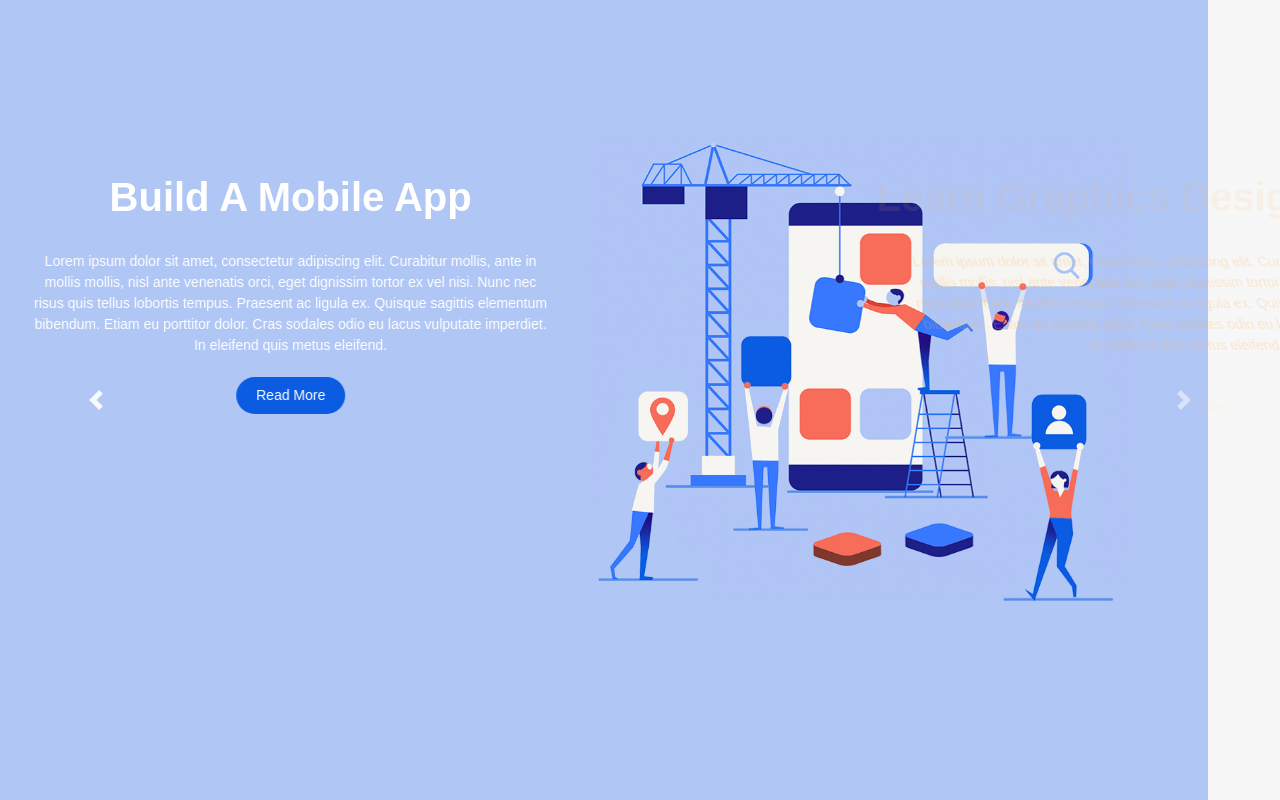
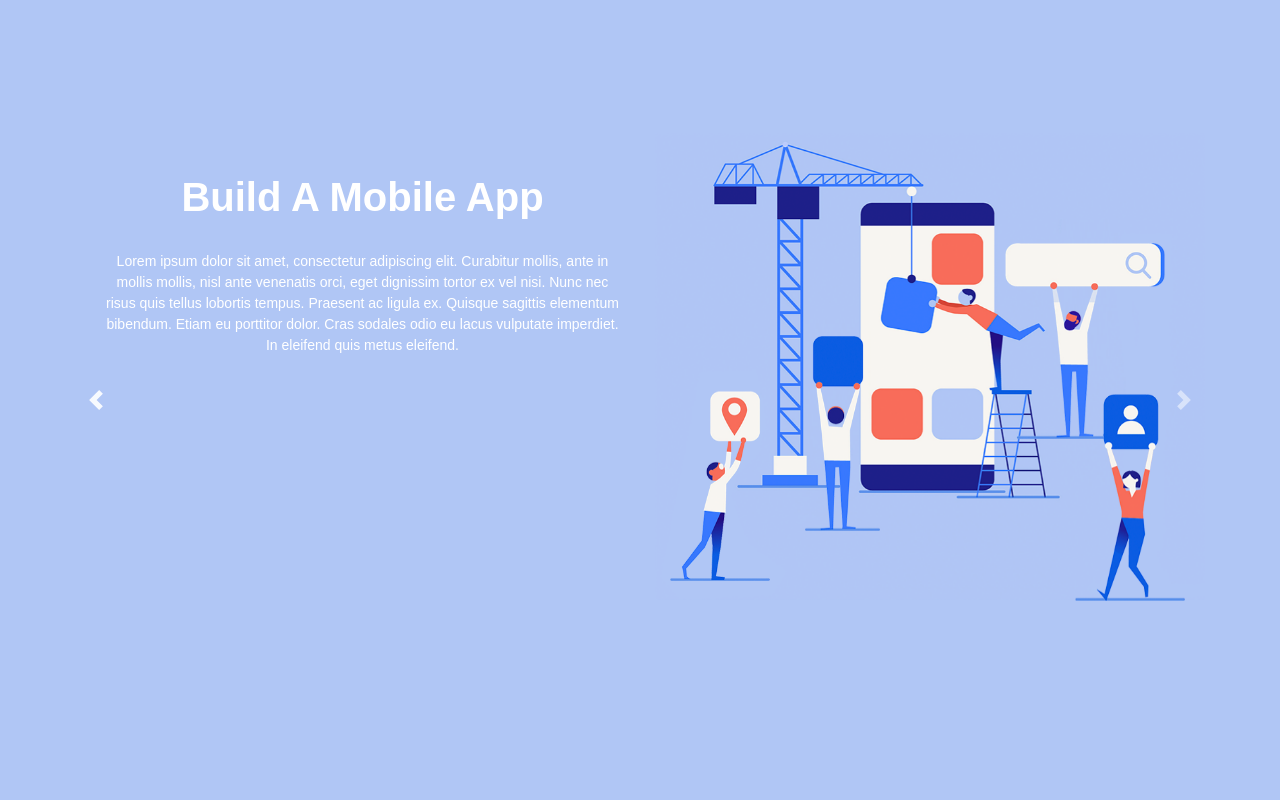
Before and after one commit to HamzaAhmedSheikh/demo_project-4b_short_animation, a React (Create React App) app: page / in a window 1280 px wide. Built offline with nearby package versions, Linux system fonts and the light colour scheme.

Commit message:
short animation complete

```diff
--- a/public/index.html
+++ b/public/index.html
@@ -3,6 +3,8 @@
   <head>
     <meta charset="utf-8" />
     <link rel="icon" href="%PUBLIC_URL%/favicon.ico" />
+    <meta charset="utf-8">
+    <meta name="viewport" content="width=device-width, initial-scale=1, shrink-to-fit=no">
     <meta name="viewport" content="width=device-width, initial-scale=1" />
     <meta name="theme-color" content="#000000" />
     <meta
--- a/src/4B_Short_Animation/App.js
+++ b/src/4B_Short_Animation/App.js
@@ -19,7 +19,7 @@ import 'animate.css'
 
 export const Animation = () => {
     return (
-      <div id="carouselExampleControls" className="carousel slide" data-ride="carousel">
+      <div id="carouselExampleControls" className="carousel slide" data-ride="carousel" data-interval="7000">
        <div className="carousel-inner">
 
         <div className="carousel-item active slide-one">
@@ -33,7 +33,7 @@ export const Animation = () => {
                 Nunc nec risus quis tellus lobortis tempus. Praesent ac ligula ex. Quisque sagittis elementum bibendum.
                 Etiam eu porttitor dolor. Cras sodales odio eu lacus vulputate imperdiet. In eleifend quis metus eleifend.
                   <br /> <br />
-                <button type="button" className="animate__animated animate__jackInTheBox"> Read More </button>
+                <button type="button" className="animate__animated animate__jackInTheBox animate__delay-5s"> Read More </button>
                </p>
              </div>
              <div className="col-md-6">
@@ -47,19 +47,19 @@ export const Animation = () => {
                        alt='pic-2'
                    />
                   <img src={PictureThree}
-                       className='pic-three animate__animated animate__fadeInUp'
+                       className='pic-three animate__animated animate__fadeInUp animate__delay-3s'
                        alt='pic-3'
                    />
                   <img src={PictureFour}
-                       className='pic-four animate__animated animate__fadeInDown'
+                       className='pic-four animate__animated animate__fadeInDown animate__delay-3s'
                        alt='pic-4'
                    />
                   <img src={PictureFive}
-                       className='pic-five animate__animated animate__fadeInRight'
+                       className='pic-five animate__animated animate__fadeInRight animate__delay-4s'
                        alt='pic-5'
                    />
                   <img src={PictureSix}
-                       className='pic-six animate__animated animate__jackInTheBox'
+                       className='pic-six animate__animated animate__jackInTheBox animate__delay-5s'
                        alt='pic-6'
                    />
                </div>
@@ -68,40 +68,40 @@ export const Animation = () => {
           </div>
         </div>
 
-        <div className="carousel-item slide-two">
+        <div className="carousel-item slide-two" interval="7000">
         <div className="container">
            <div className="row">
              <div className="col-md-6">
-               <h1 className="animate__animated animate__fadeInLeft"> Learn Graphics Design </h1>
-               <p className="animate__animated animate__lightSpeedInLeft">
+               <h1 className="animate__animated animate__fadeInLeft animate__delay-1s"> Learn Graphics Design </h1>
+               <p className="animate__animated animate__lightSpeedInLeft animate__delay-2s">
                 Lorem ipsum dolor sit amet, consectetur adipiscing elit.
                 Curabitur mollis, ante in mollis mollis, nisl ante venenatis orci, eget dignissim tortor ex vel nisi.
                 Nunc nec risus quis tellus lobortis tempus. Praesent ac ligula ex. Quisque sagittis elementum bibendum.
                 Etiam eu porttitor dolor. Cras sodales odio eu lacus vulputate imperdiet. In eleifend quis metus eleifend.
                   <br /> <br />
-                <button type="button" className="animate__animated animate__jackInTheBox"> Read More </button>
+                <button type="button" className="animate__animated animate__jackInTheBox animate__delay-5s"> Read More </button>
                </p>
              </div>
              <div className="col-md-6">
                <div className="img-box">
                   <img src={ImageOne}
-                       className='img-one animate__animated animate__zoomIn'
+                       className='img-one animate__animated animate__zoomIn animate__delay-1s'
                        alt='img-1'
                     />
                   <img src={ImageTwo}
-                       className='img-two animate__animated animate__fadeInLeft'
+                       className='img-two animate__animated animate__fadeInLeft animate__delay-4s'
                        alt='img-2'
                     />
                   <img src={ImageThree}
-                       className='img-three animate__animated animate__zoomIn'
+                       className='img-three animate__animated animate__zoomIn animate__delay-3s'
                        alt='img-3'
                     />
                   <img src={ImageFour}
-                       className='img-four animate__animated animate__fadeInDown'
+                       className='img-four animate__animated animate__fadeInDown animate__delay-3s'
                        alt='img-4'
                     />
                   <img src={ImageFive}
-                       className='img-five animate__animated animate__fadeInRight'
+                       className='img-five animate__animated animate__fadeInRight animate__delay-4s'
                        alt='img-5'
                     />
                </div>
```
